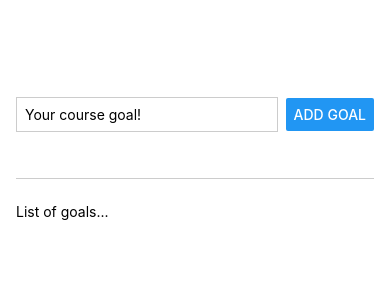
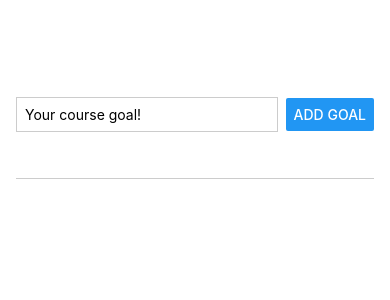
Before and after one commit to Uthaeus/rncourse-1, a React Native app: screen / in a window 390 px wide. Shown: the top 300 px of the page. Built offline with nearby package versions, Linux system fonts and the light colour scheme.

Commit message:
rendering list items below input on click

```diff
--- a/App.js
+++ b/App.js
@@ -4,12 +4,15 @@
 
 export default function App() {
   const [enteredGoalText, setEnteredGoalText] = useState('');
+  const [courseGoals, setCourseGoals] = useState([]);
 
   function goalInputHandler(enteredText) {
     setEnteredGoalText(enteredGoalText);
   }
 
-  function addGoalHandler() {}
+  function addGoalHandler() {
+    setCourseGoals(currentCourseGoals => [...currentCourseGoals, enteredGoalText]);
+  }
 
   return (
     <View style={styles.appContainer}>
@@ -22,7 +25,7 @@
         <Button title="Add Goal" onPress={addGoalHandler} />
       </View>
       <View style={styles.goalsContainer}>
-        <Text>List of goals...</Text>
+        {courseGoals.map(goal => <Text key={goal}>{goal}</Text>)}
       </View>
     </View>
   );
```
